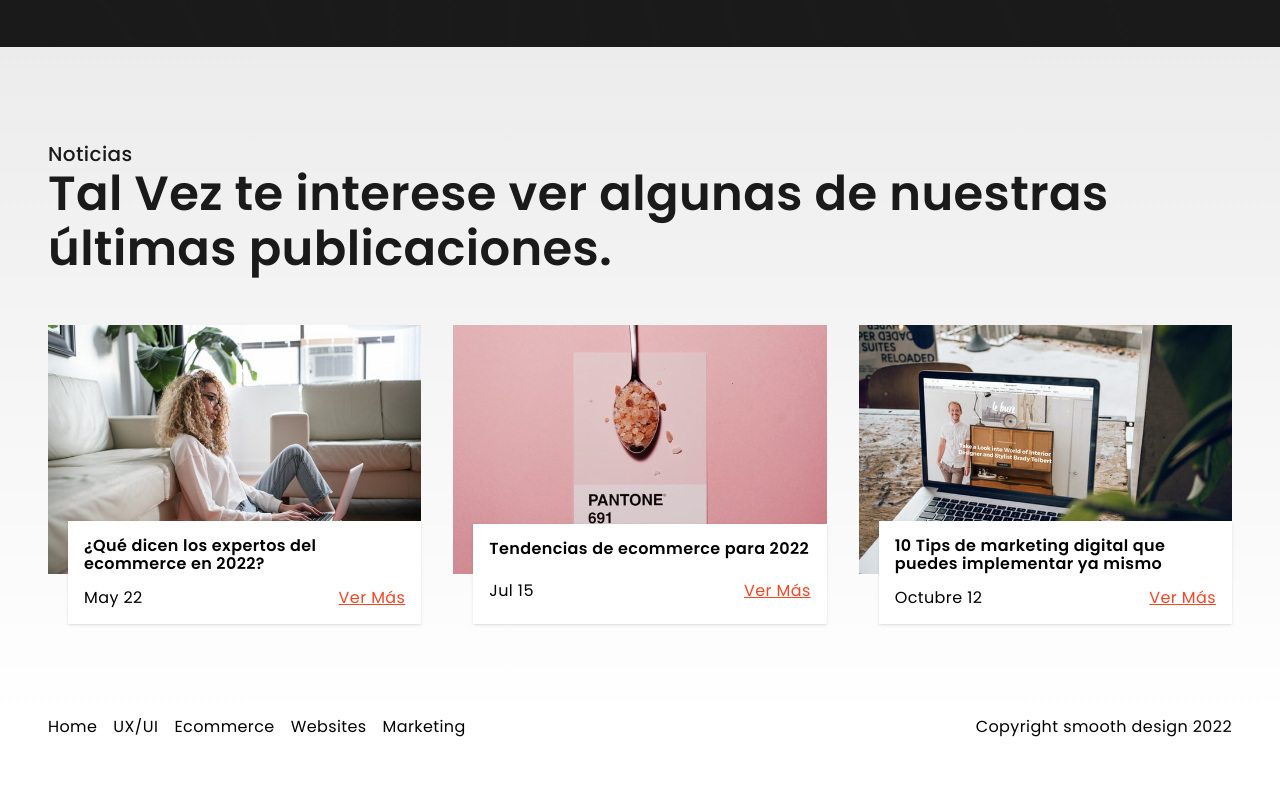
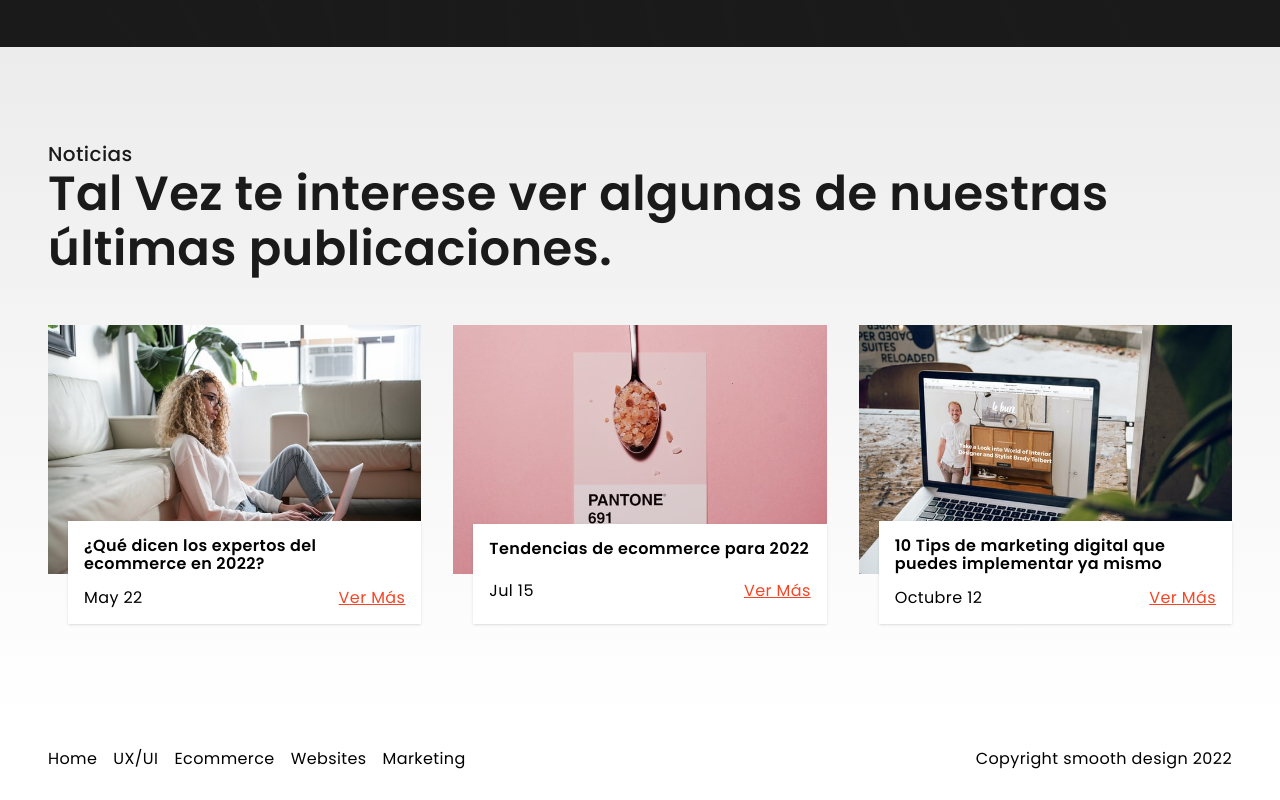
Before and after one commit to alejandrogsk/smd, a Next.js app: page / in a window 1280 px wide. Shown: the part 3875-4675 px from the top of the page. Before the commit the page ends 4613 px from the top, so only its background shows below. Built offline with nearby package versions, Linux system fonts and the light colour scheme.

Commit message:
Footer Fixed

```diff
--- a/components/Global/Footer.js
+++ b/components/Global/Footer.js
@@ -2,7 +2,7 @@ import React from 'react'
 
 const Footer = () => {
   return (
-    <footer className='mx-4 sm:mx-8  md:mx-12 mx:mx-20 grid grid-cols-1 md:grid-cols-2 content-between	'>
+    <footer className='py-4 md:py-8 mx-4 sm:mx-8  md:mx-12 mx:mx-20 grid grid-cols-1 md:grid-cols-2 content-between	'>
       <ul className="flex flex-row flex-wrap mb-4 md:mb-0	mx-auto md:mx-0">
                     <a className="mr-4 cursor-pointer hover:text-ui-orange-main ease-in-out duration-300">
                         Home
```
